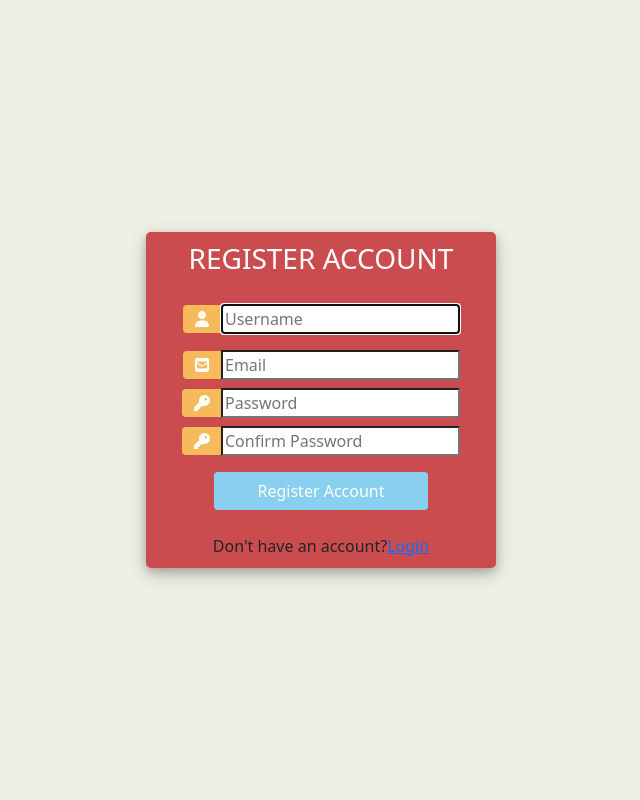
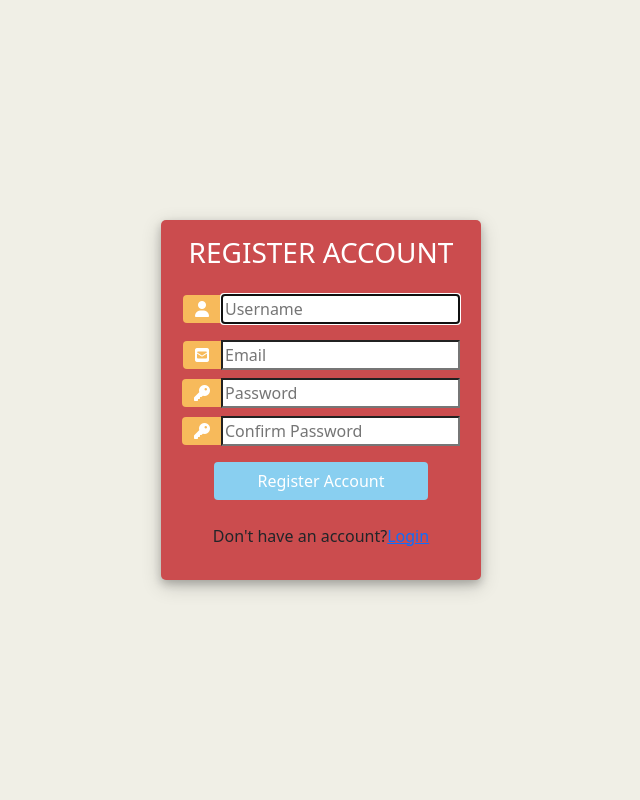
Before and after one commit to nicolasvilleneuve/TopTenMovies, a Django app: page /register/ in a window 1280 px wide. Shown: the part 56-856 px from the top of the page, without its empty margins (319-959 px from the left). Run offline with Django 3.2, Linux system fonts and the light colour scheme; some libraries are stand-ins or nearby versions.

Commit message:
cleaned up html, css, settings.py

```diff
--- a/movies/movies/settings.py
+++ b/movies/movies/settings.py
@@ -28,7 +28,6 @@ SECRET_KEY = 'django-insecure-vlzw3d^niz&6j15y5s&=il1_fp3%pm#z51kwne+0_21v(sv7c@
 DEBUG = True
 
 ALLOWED_HOSTS = []
-
 
 # Application definition
 
@@ -145,6 +144,5 @@ STATICFILES_STORAGE = 'whitenoise.storage.CompressedManifestStaticFilesStorage'
 
 DEFAULT_AUTO_FIELD = 'django.db.models.BigAutoField'
 
-
 prod_db = dj_database_url.config(conn_max_age=500)
 DATABASES['default'].update(prod_db)
--- a/movies/top_ten/static/top_ten/styles.css
+++ b/movies/top_ten/static/top_ten/styles.css
@@ -49,7 +49,7 @@ body, html {
 		}
 
 .user_card {
-			width: 350px;
+			width: 20rem;
 			margin-top: auto;
 			margin-bottom: auto;
 			background: #CB4C4E;
@@ -57,7 +57,7 @@ body, html {
 			display: flex;
 			justify-content: center;
 			flex-direction: column;
-			padding: 10px;
+			padding: 1rem;
 			box-shadow: 0 4px 8px 0 rgba(0, 0, 0, 0.2), 0 6px 20px 0 rgba(0, 0, 0, 0.19);
 			-webkit-box-shadow: 0 4px 8px 0 rgba(0, 0, 0, 0.2), 0 6px 20px 0 rgba(0, 0, 0, 0.19);
 			-moz-box-shadow: 0 4px 8px 0 rgba(0, 0, 0, 0.2), 0 6px 20px 0 rgba(0, 0, 0, 0.19);
@@ -66,7 +66,7 @@ body, html {
 		}
 
 .form_container {
-			margin-top: 20px;
+			margin-top: 1rem;
 		}
 
 #form-title{
@@ -78,6 +78,7 @@ body, html {
 			background: #89cff0 !important;
 			color: white !important;
 		}
+
 .login_btn:focus {
 			box-shadow: none !important;
 			outline: 0px !important;
--- a/movies/top_ten/templates/movies/register.html
+++ b/movies/top_ten/templates/movies/register.html
@@ -49,7 +49,7 @@
 
 						<div class="mt-4">
 							<div class="d-flex justify-content-center links">
-								Don't have an account? <a href="{% url 'login' %}" class="ml-2">Login</a>
+								<p> Don't have an account? </p> <a href="{% url 'login' %}" class="ml-2">Login</a>
 							</div>
 						</div>
 					</form>
--- a/movies/top_ten/templates/movies/secrets.html
+++ b/movies/top_ten/templates/movies/secrets.html
@@ -1,7 +1,7 @@
 <!DOCTYPE html>
 <html lang="en">
 <head>
-  {% extends "base.html" %}
+    {% extends "base.html" %}
     <meta charset="UTF-8">
     <title>{% block title %} Secrets {% endblock title %}</title>
 </head>
```
